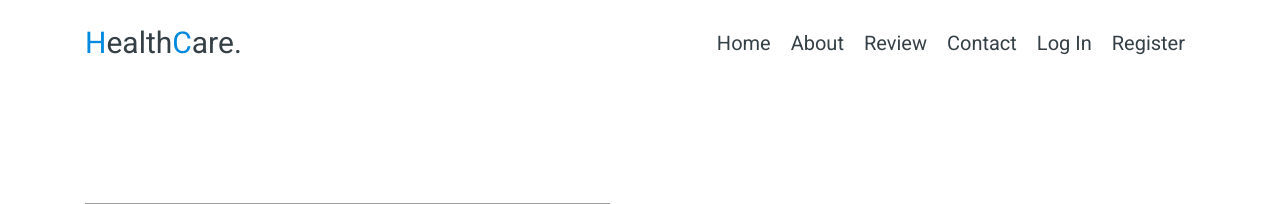
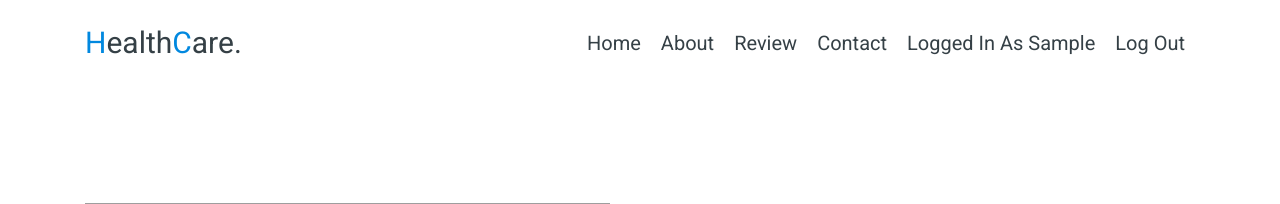
Before and after one commit to Valentin-Alexandru0099/VirtualCare, a Flask app: page / in a window 1280 px wide. Shown: the top 204 px of the page. Run offline with Flask 2, Linux system fonts and the light colour scheme; the visitor is signed in with stand-in values (Sample User, id 1); some libraries are stand-ins or nearby versions; grey boxes are pictures that could not be loaded.

Commit message:
login, logout

```diff
--- a/main.py
+++ b/main.py
@@ -41,7 +41,7 @@ def login():
     return render_template("register-login.html", register=False)
 
 
-app.route("/logout")
+@app.route("/logout")
 def logout():
     session.clear()
     return redirect(url_for("main_page"))
--- a/templates/index2.html
+++ b/templates/index2.html
@@ -38,8 +38,13 @@
             <li><a href="#about">about</a></li>
             <li><a href="#review">review</a></li>
             <li><a href="#contact">contact</a></li>
+            {% if session.username %}
+            <li><a href="{{url_for('login')}}">logged in as {{session.username}}</a></li>
+            <li><a href="{{url_for('logout')}}">log out</a></li>
+            {% else %}
             <li><a href="{{url_for('login')}}">log in</a></li>
             <li><a href="{{url_for('register')}}">register</a></li>
+            {% endif %}
         </ul>
     </nav>
 
```
